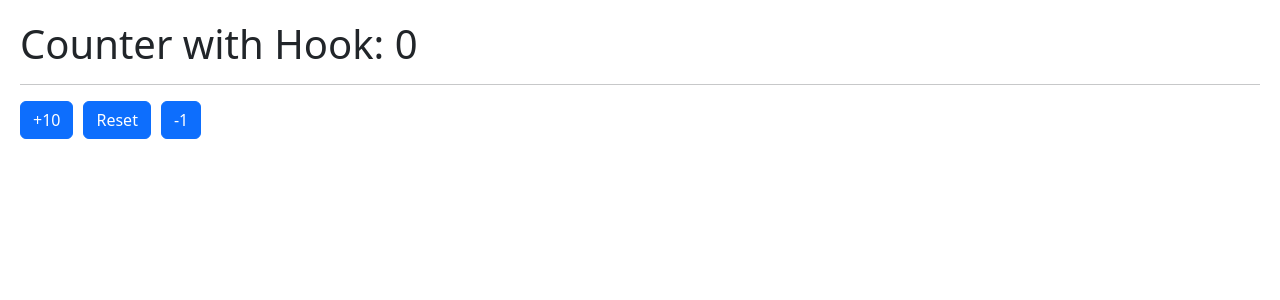
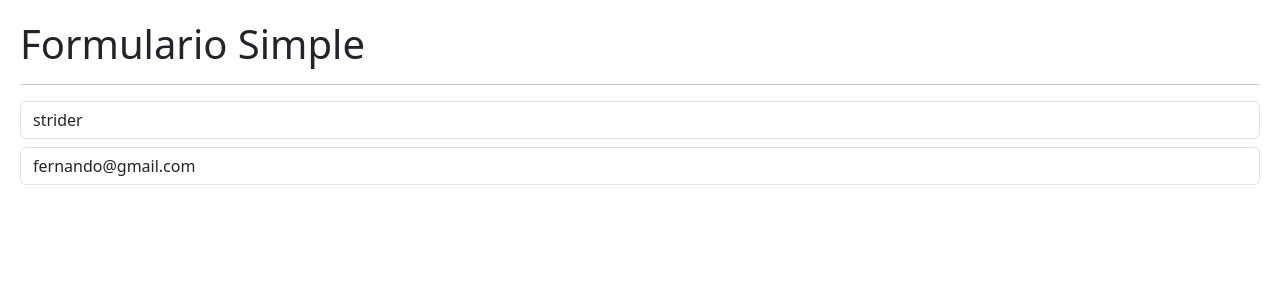
Before and after one commit to javiergp23/hook-app, a React (Vite) app: page / in a window 1280 px wide. Shown: the top 300 px of the page. Built offline with nearby package versions, Linux system fonts and the light colour scheme.

Commit message:
component Message

```diff
--- /dev/null
+++ b/src/02-useEffect/Message.jsx
@@ -0,0 +1,31 @@
+import { useEffect } from "react";
+import { useState } from "react";
+
+export const Message = () => {
+
+    const [coords, setCoords] = useState({
+        x: 0,
+        y: 0,
+    });
+
+    useEffect(() => {
+
+        const onMouseMove = ({x, y}) => {
+            // const coords = { x, y};
+            setCoords({x, y});
+        }
+
+        window.addEventListener('mousemove', onMouseMove);
+
+        return () => {
+            // window.removeEventListener('mousemove', onMouseMove);
+        }
+    },[]);
+
+    return(
+        <>
+            <h3>Usuario ya existe!</h3>
+            {JSON.stringify(coords)}
+        </>
+    )
+}
--- /dev/null
+++ b/src/02-useEffect/SimpleForm.jsx
@@ -0,0 +1,61 @@
+import { useEffect, useState } from "react";
+import { Message } from "./Message";
+
+export const SimpleForm = () => {
+
+    const [formState, setFormState] = useState({
+        username: 'strider',
+        email: 'fernando@gmail.com',
+    });
+
+    const { username, email } = formState;
+
+    const onInputChange = ({target}) => {
+        const {name, value} = target;
+        setFormState({
+            ...formState,
+            [name]: value,
+        })
+    }
+
+    useEffect(() => {
+        // console.log('useEffect called')
+    },[]);
+
+    useEffect(() => {
+        // console.log('formState changed')
+    },[formState]);
+
+    useEffect(() => {
+        // console.log('email changed')
+    },[email]);
+
+    return(
+        <>
+            <h1>Formulario Simple</h1>
+            <hr />
+
+            <input
+                type="text"
+                className="form-control"
+                placeholder="Username"
+                name="username"
+                value={username}
+                onChange={onInputChange}
+            />
+            <input
+                type="email"
+                className="form-control mt-2"
+                placeholder="fernando@gmail.com"
+                name="email"
+                value={email}
+                onChange={onInputChange}
+            />
+
+
+            {
+                (username === 'strider2') && <Message/>
+            }
+        </>
+    )
+}
--- a/src/main.jsx
+++ b/src/main.jsx
@@ -1,14 +1,18 @@
 import { createRoot } from 'react-dom/client'
-import { StrictMode } from 'react'
+// import { StrictMode } from 'react'
 import { HooksApp } from "./assets/HooksApp"
 import './assets/index.css'
-import { CounterApp } from './01-usState/CounterApp'
-import { CounterCustomHook } from './01-usState/CounterCustomHook'
+// import { CounterApp } from './01-usState/CounterApp'
+// import { CounterCustomHook } from './01-usState/CounterCustomHook'
+import { SimpleForm } from './02-useEffect/SimpleForm'
 
 createRoot(document.getElementById('root')).render(
-  <StrictMode>
+  <>
+  {/* // <StrictMode> */}
     {/* <HooksApp /> */}
     {/* <CounterApp/> */}
-    <CounterCustomHook/>
-  </StrictMode>,
+    {/* <CounterCustomHook/> */}
+    <SimpleForm/>
+  {/* </StrictMode>, */}
+  </>
 )
```
